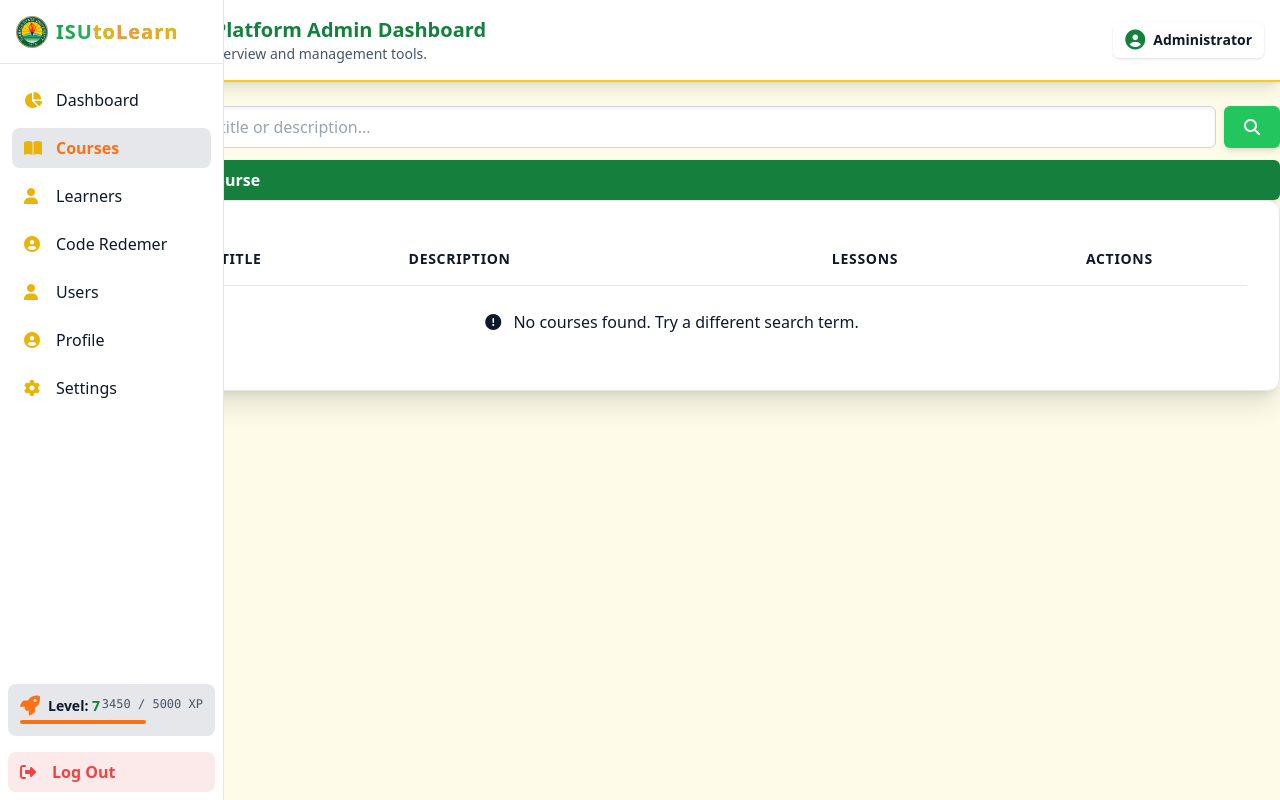
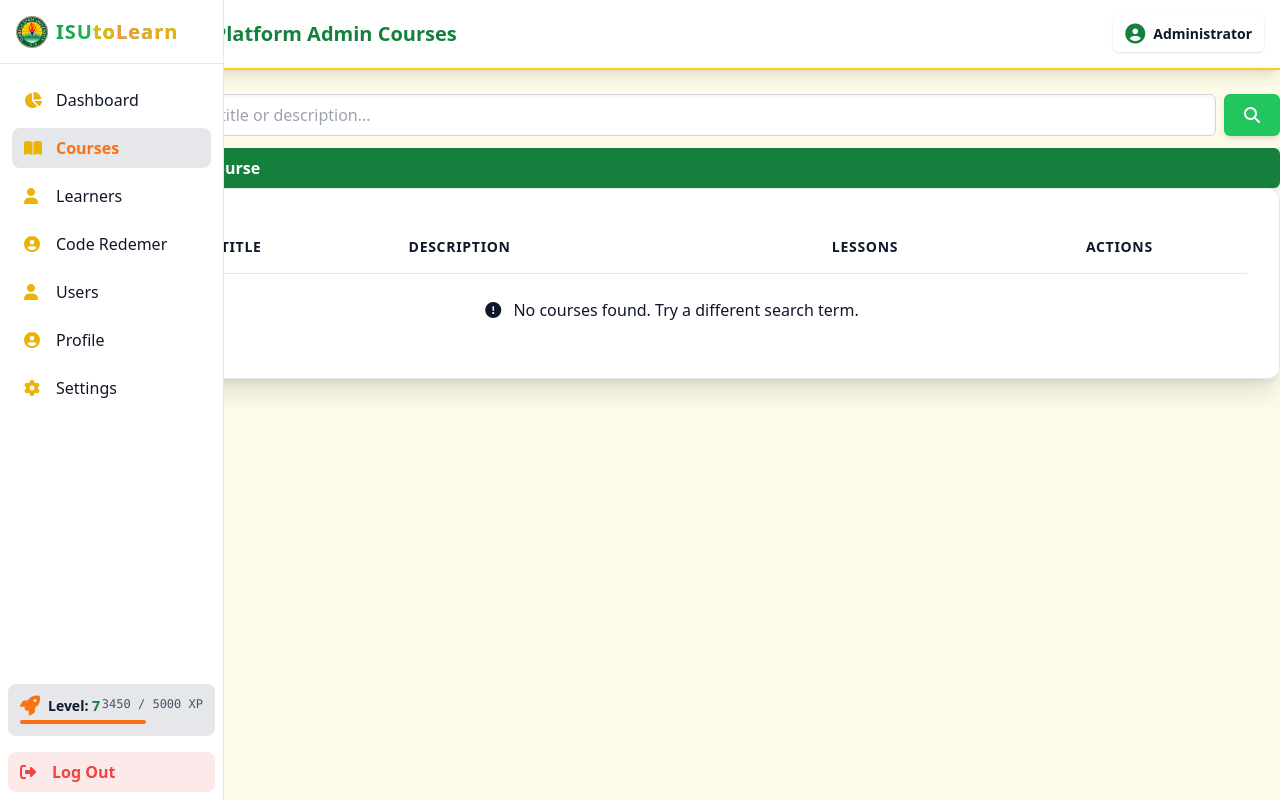
Before and after one commit to PrinceRamos7/Course-Ware, a PHP site: page /course.php in a window 1280 px wide. Run offline with PHP 8.4, Linux system fonts and the light colour scheme; data that the repository does not hold is empty.

Commit message:
header name of courses

```diff
--- a/Admin/course.php
+++ b/Admin/course.php
@@ -123,8 +123,7 @@ $courses_result = $stmt->fetchAll(PDO::FETCH_ASSOC);
     <div class="flex-1 flex flex-col overflow-y-auto">
         <header class="header-bg shadow-lg p-4 flex justify-between items-center sticky top-0 z-10 mb-6">
             <div class="fade-in">
-                <h1 class="text-xl font-bold text-[var(--color-heading)]">ISU Learning Platform Admin Dashboard</h1>
-                <p class="text-sm text-[var(--color-text-secondary)]">Centralized system overview and management tools.</p>
+                <h1 class="text-xl font-bold text-[var(--color-heading)]">ISU Learning Platform Admin Courses</h1>
             </div>
             <button class="flex items-center space-x-2 px-3 py-2 text-sm rounded-md shadow bg-gray-100 hover:bg-gray-200 transition hover-scale text-[var(--color-text)]">
                 <i class="fas fa-user-circle text-xl text-[var(--color-heading)]"></i>
```
